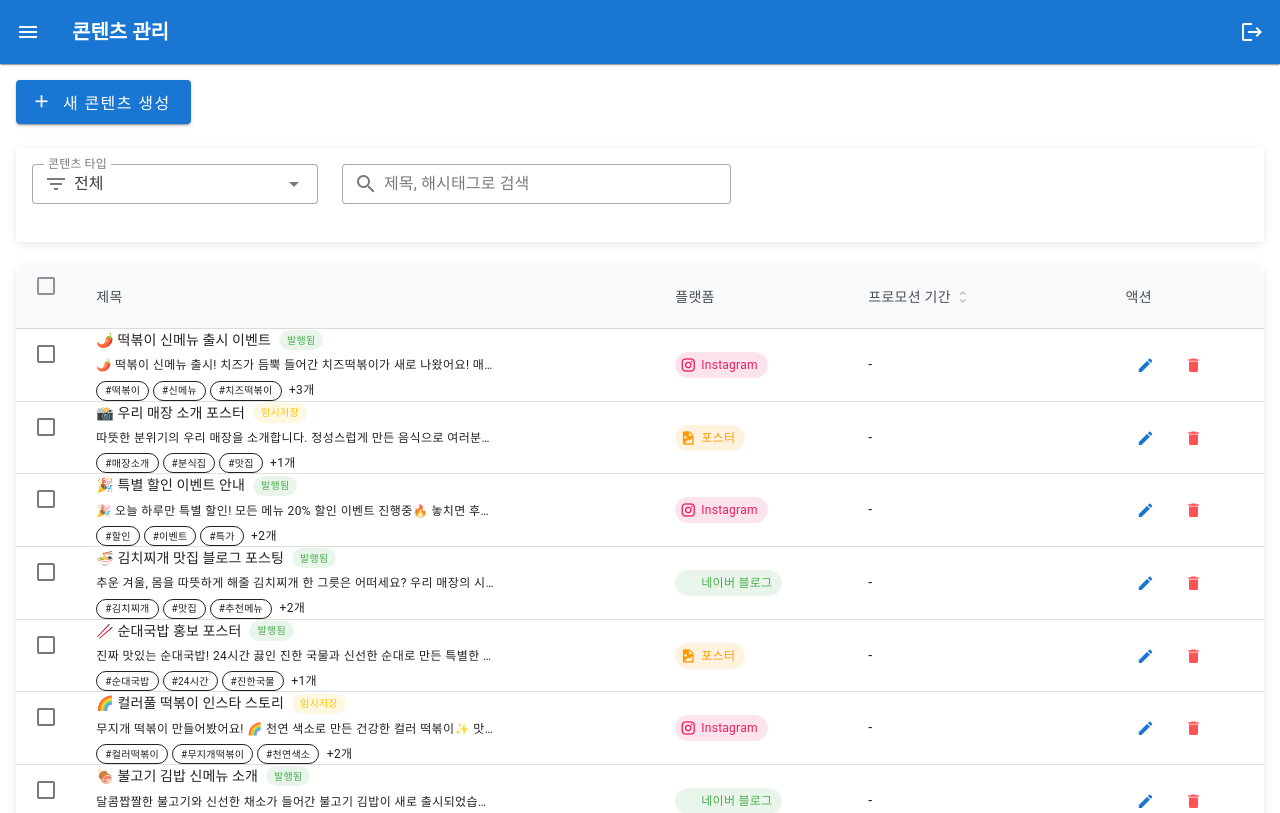
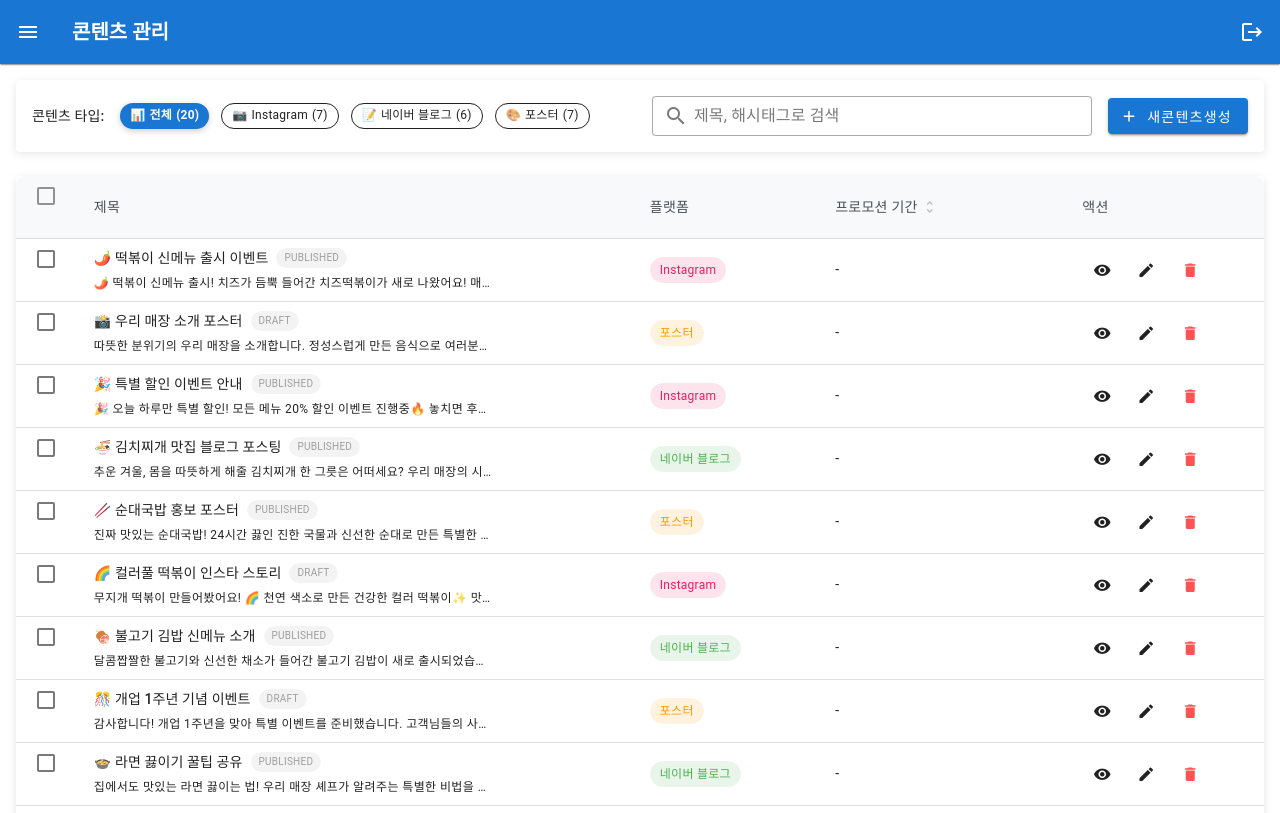
Before and after one commit to won-ktds/smarketing-frontend, a Vue app: page /content in a window 1280 px wide. Shown: the top 813 px of the page. Built offline with nearby package versions, Linux system fonts and the light colour scheme; sample sign-in values are in the browser's storage.

Commit message:
source edit

```diff
--- a/src/views/ContentManagementView.vue
+++ b/src/views/ContentManagementView.vue
@@ -1,38 +1,35 @@
 //* src/views/ContentManagementView.vue
 <template>
   <v-container fluid class="pa-4">
-    <!-- 상단 헤더 - 제목과 생성 버튼만 -->
-    <div class="d-flex justify-space-between align-center mb-6">
-      <!-- 새 콘텐츠 생성 버튼 -->
-      <v-btn
-        color="primary"
-        size="large"
-        prepend-icon="mdi-plus"
-        @click="$router.push('/content/create')"
-      >
-        새 콘텐츠 생성
-      </v-btn>
-    </div>
-
-    <!-- 필터 영역 - 통합된 필터 -->
+    <!-- 필터 영역 -->
     <v-card class="mb-6">
       <v-card-text>
         <v-row align="center">
-          <!-- 콘텐츠 타입 필터 -->
-          <v-col cols="12" md="3">
-            <v-select
-              v-model="selectedContentType"
-              :items="contentTypeOptions"
-              label="콘텐츠 타입"
-              variant="outlined"
-              density="compact"
-              prepend-inner-icon="mdi-filter-variant"
-              @update:model-value="applyFilters"
-            />
+          <!-- 콘텐츠 타입 필터 - 칩 형태로 변경 -->
+          <v-col cols="12" md="6">
+            <div class="d-flex align-center flex-wrap ga-2">
+              <span class="text-subtitle-2 font-weight-medium mr-2">콘텐츠 타입:</span>
+              <v-chip
+                v-for="type in contentTypeOptions"
+                :key="type.value"
+                :color="selectedContentType === type.value ? type.color : 'default'"
+                :variant="selectedContentType === type.value ? 'flat' : 'outlined'"
+                size="small"
+                class="mr-1 chip-hover"
+                @click="selectContentType(type.value)"
+              >
+                <span class="mr-1">{{ type.emoji }}</span>
+                {{ type.title.replace(type.emoji + ' ', '') }}
+                <span v-if="type.value !== 'all'" class="ml-1">({{ getTypeCount(type.value) }})</span>
+                <span v-else class="ml-1">({{ getTotalCount() }})</span>
+              </v-chip>
+            </div>
           </v-col>
 
+          <!-- 검색 및 새콘텐츠생성 버튼 -->
+          <v-col cols="12" md="6">
+            <div class="d-flex align-center ga-2">
               <!-- 제목 검색 -->
-          <v-col cols="12" md="4">
               <v-text-field
                 v-model="searchQuery"
                 label="제목, 해시태그로 검색"
@@ -40,8 +37,20 @@
                 variant="outlined"
                 density="compact"
                 clearable
+                hide-details
                 @update:model-value="applyFilters"
               />
+
+              <!-- 새 콘텐츠 생성 버튼 -->
+              <v-btn
+                color="primary"
+                prepend-icon="mdi-plus"
+                @click="$router.push('/content/create')"
+                class="ml-2"
+              >
+                새콘텐츠생성
+              </v-btn>
+            </div>
           </v-col>
         </v-row>
       </v-card-text>
@@ -143,21 +152,7 @@
                       </v-chip>
                     </div>
                     <div class="text-caption text-truncate grey--text" style="max-width: 400px;">
-                      {{ content.content }}
-                    </div>
-                    <div v-if="content.hashtags?.length" class="mt-1">
-                      <v-chip
-                        v-for="tag in content.hashtags.slice(0, 3)"
-                        :key="tag"
-                        size="x-small"
-                        variant="outlined"
-                        class="mr-1"
-                      >
-                        #{{ tag }}
-                      </v-chip>
-                      <span v-if="content.hashtags.length > 3" class="text-caption text-grey-600">
-                        +{{ content.hashtags.length - 3 }}개
-                      </span>
+                      {{ content.content ? content.content.substring(0, 80) + '...' : '' }}
                     </div>
                   </div>
                 </td>
@@ -167,9 +162,6 @@
                     size="small"
                     variant="tonal"
                   >
-                    <v-icon start size="16" :color="getPlatformColor(content.platform)">
-                      {{ getPlatformIcon(content.platform) }}
-                    </v-icon>
                     {{ getPlatformText(content.platform) }}
                   </v-chip>
                 </td>
@@ -179,13 +171,18 @@
                   </div>
                 </td>
                 <td @click.stop>
-                  <div class="d-flex ga-2">
+                  <div class="d-flex ga-1">
+                    <v-btn
+                      icon="mdi-eye"
+                      size="small"
+                      variant="text"
+                      @click="showDetail(content)"
+                    />
                     <v-btn
                       icon="mdi-pencil"
                       size="small"
                       variant="text"
-                      color="primary"
-                      @click="editContent(content)"
+                      @click="showDetailWithEdit(content)"
                     />
                     <v-btn
                       icon="mdi-delete"
@@ -201,62 +198,64 @@
           </v-table>
         </div>
       </v-card-text>
+    </v-card>
 
     <!-- 페이지네이션 -->
-      <v-card-actions v-if="totalPages > 1" class="justify-center">
+    <div v-if="totalPages > 1" class="d-flex justify-center mt-6">
       <v-pagination
         v-model="currentPage"
         :length="totalPages"
         :total-visible="7"
-          circle
+        color="primary"
+        @update:model-value="scrollToTop"
       />
-      </v-card-actions>
-    </v-card>
+    </div>
 
-    <!-- 상세보기/편집 다이얼로그 -->
-    <v-dialog v-model="showDetailDialog" max-width="800" scrollable>
-      <v-card v-if="selectedContent">
+    <!-- 상세 보기/수정 다이얼로그 -->
+    <v-dialog v-model="showDetailDialog" max-width="800px" scrollable>
+      <v-card>
         <v-card-title class="d-flex justify-space-between align-center">
-          <span>{{ isEditMode ? '콘텐츠 편집' : '콘텐츠 상세보기' }}</span>
-          <v-btn icon="mdi-close" variant="text" @click="showDetailDialog = false" />
+          <span>{{ isEditMode ? '콘텐츠 수정' : '콘텐츠 상세 정보' }}</span>
+          <v-btn
+            icon="mdi-close"
+            variant="text"
+            @click="closeDialog"
+          />
         </v-card-title>
 
         <v-divider />
 
-        <v-card-text style="max-height: 600px;">
-          <v-form ref="editForm" v-model="editFormValid">
+        <v-card-text class="pa-4" style="max-height: 70vh;">
+          <v-form ref="editForm" v-model="editFormValid" v-if="selectedContent">
             <!-- 제목 -->
             <div class="mb-4">
               <label class="text-subtitle-2 font-weight-medium mb-2 d-block">제목</label>
               <v-text-field
                 v-if="isEditMode"
                 v-model="editingContent.title"
+                :rules="titleRules"
                 variant="outlined"
                 density="compact"
-                :rules="titleRules"
               />
-              <div v-else class="text-body-1">{{ selectedContent.title }}</div>
+              <div v-else class="text-body-1 font-weight-medium">
+                {{ selectedContent.title }}
+              </div>
             </div>
 
             <!-- 플랫폼 (수정 시 비활성화) -->
             <div class="mb-4">
               <label class="text-subtitle-2 font-weight-medium mb-2 d-block">플랫폼</label>
-              <div class="d-flex align-center">
               <v-chip :color="getPlatformColor(selectedContent.platform)" variant="tonal">
-                  <v-icon start size="16" :color="getPlatformColor(selectedContent.platform)">
-                    {{ getPlatformIcon(selectedContent.platform) }}
-                  </v-icon>
                 {{ getPlatformText(selectedContent.platform) }}
               </v-chip>
-                <span v-if="isEditMode" class="text-caption text-grey-600 ml-2">
-                  (플랫폼은 수정할 수 없습니다)
-                </span>
+              <div v-if="isEditMode" class="text-caption text-grey-600 mt-1">
+                플랫폼은 수정할 수 없습니다.
               </div>
             </div>
 
-            <!-- 프로모션 기간 -->
+            <!-- 홍보 기간 -->
             <div class="mb-4">
-              <label class="text-subtitle-2 font-weight-medium mb-2 d-block">프로모션 기간</label>
+              <label class="text-subtitle-2 font-weight-medium mb-2 d-block">홍보 기간</label>
               <div v-if="isEditMode" class="d-flex ga-2">
                 <v-text-field
                   v-model="editingContent.startDate"
@@ -278,15 +277,12 @@
               </div>
             </div>
 
-            <!-- 콘텐츠 내용 (수정 시 비활성화) -->
+            <!-- 내용 (수정 시 비활성화) -->
             <div class="mb-4">
-              <label class="text-subtitle-2 font-weight-medium mb-2 d-block">콘텐츠 내용</label>
-              <div v-if="isEditMode">
-                <div class="pa-3 bg-grey-lighten-4 rounded text-body-2" style="white-space: pre-wrap;">
-                  {{ selectedContent.content }}
-                </div>
-                <div class="text-caption text-grey-600 mt-1">
-                  콘텐츠 내용은 수정할 수 없습니다. 새로 생성해주세요.
+              <label class="text-subtitle-2 font-weight-medium mb-2 d-block">내용</label>
+              <div v-if="isEditMode" class="pa-3 bg-grey-lighten-4 rounded">
+                <div class="text-body-2 text-grey-600 mb-2">
+                  내용은 수정할 수 없습니다. 새로 생성해주세요.
                 </div>
               </div>
               <div v-else class="text-body-1" style="white-space: pre-wrap;">
@@ -444,10 +440,10 @@ const errorMessage = ref('')
 
 // 옵션 데이터
 const contentTypeOptions = [
-  { title: '전체', value: 'all' },
-  { title: 'Instagram', value: 'instagram' },
-  { title: '네이버 블로그', value: 'blog' },
-  { title: '포스터', value: 'poster' }
+  { title: '📊 전체', value: 'all', color: 'primary', emoji: '📊' },
+  { title: '📷 Instagram', value: 'instagram', color: 'pink', emoji: '📷' },
+  { title: '📝 네이버 블로그', value: 'blog', color: 'green', emoji: '📝' },
+  { title: '🎨 포스터', value: 'poster', color: 'orange', emoji: '🎨' }
 ]
 
 const statusOptions = [
@@ -474,7 +470,17 @@ const filteredContents = computed(() => {
 
   // 콘텐츠 타입 필터
   if (selectedContentType.value !== 'all') {
-    contents = contents.filter(content => content.platform === selectedContentType.value)
+    contents = contents.filter(content => {
+      // 플랫폼 매핑 처리
+      const platformMapping = {
+        'instagram': ['instagram', 'INSTAGRAM'],
+        'blog': ['blog', 'NAVER_BLOG', 'naver_blog'],
+        'poster': ['poster', 'POSTER']
+      }
+
+      const allowedPlatforms = platformMapping[selectedContentType.value] || [selectedContentType.value]
+      return allowedPlatforms.includes(content.platform)
+    })
   }
 
   // 검색 필터
@@ -539,6 +545,135 @@ const totalPages = computed(() => {
   return Math.ceil(filteredContents.value.length / itemsPerPage.value)
 })
 
+// 메서드
+const loadContents = async () => {
+  loading.value = true
+  try {
+    await contentStore.loadContents()
+  } catch (error) {
+    console.error('콘텐츠 로딩 실패:', error)
+    showError.value = true
+    errorMessage.value = '콘텐츠를 불러오는데 실패했습니다.'
+  } finally {
+    loading.value = false
+  }
+}
+
+const selectContentType = (type) => {
+  selectedContentType.value = type
+  currentPage.value = 1
+  // 필터 변경 시 정렬 상태 초기화하지 않음 (별도 처리)
+}
+
+const applyFilters = () => {
+  currentPage.value = 1
+}
+
+const scrollToTop = () => {
+  window.scrollTo({ top: 0, behavior: 'smooth' })
+}
+
+const showDetail = (content) => {
+  selectedContent.value = { ...content }
+  isEditMode.value = false
+  showDetailDialog.value = true
+}
+
+const showDetailWithEdit = (content) => {
+  selectedContent.value = { ...content }
+  editingContent.value = { ...content }
+  isEditMode.value = true
+  showDetailDialog.value = true
+}
+
+const showEditMode = () => {
+  editingContent.value = { ...selectedContent.value }
+  isEditMode.value = true
+}
+
+const cancelEdit = () => {
+  isEditMode.value = false
+  editingContent.value = null
+}
+
+const saveEdit = async () => {
+  if (!editForm.value.validate()) return
+
+  updating.value = true
+  try {
+    await contentStore.updateContent(editingContent.value.id, editingContent.value)
+    selectedContent.value = { ...editingContent.value }
+    isEditMode.value = false
+    editingContent.value = null
+    showSuccess.value = true
+    successMessage.value = '콘텐츠가 성공적으로 수정되었습니다.'
+  } catch (error) {
+    console.error('콘텐츠 수정 실패:', error)
+    showError.value = true
+    errorMessage.value = '콘텐츠 수정에 실패했습니다.'
+  } finally {
+    updating.value = false
+  }
+}
+
+const closeDialog = () => {
+  showDetailDialog.value = false
+  isEditMode.value = false
+  selectedContent.value = null
+  editingContent.value = null
+}
+
+const confirmDelete = async (content) => {
+  if (confirm(`"${content.title}" 콘텐츠를 삭제하시겠습니까?`)) {
+    try {
+      await contentStore.deleteContent(content.id)
+      showSuccess.value = true
+      successMessage.value = '콘텐츠가 성공적으로 삭제되었습니다.'
+      closeDialog()
+    } catch (error) {
+      console.error('콘텐츠 삭제 실패:', error)
+      showError.value = true
+      errorMessage.value = '콘텐츠 삭제에 실패했습니다.'
+    }
+  }
+}
+
+const deleteSelectedItems = async () => {
+  if (selectedItems.value.length === 0) return
+
+  if (confirm(`선택된 ${selectedItems.value.length}개의 콘텐츠를 삭제하시겠습니까?`)) {
+    try {
+      await Promise.all(selectedItems.value.map(id => contentStore.deleteContent(id)))
+      selectedItems.value = []
+      selectAll.value = false
+      showSuccess.value = true
+      successMessage.value = '선택된 콘텐츠가 성공적으로 삭제되었습니다.'
+    } catch (error) {
+      console.error('콘텐츠 일괄 삭제 실패:', error)
+      showError.value = true
+      errorMessage.value = '콘텐츠 삭제에 실패했습니다.'
+    }
+  }
+}
+
+const toggleSelectAll = () => {
+  if (selectAll.value) {
+    selectedItems.value = paginatedContents.value.map(content => content.id)
+  } else {
+    selectedItems.value = []
+  }
+}
+
+const sortByPromotionDate = () => {
+  if (promotionSortOrder.value === 'none') {
+    promotionSortOrder.value = 'asc'
+  } else if (promotionSortOrder.value === 'asc') {
+    promotionSortOrder.value = 'desc'
+  } else {
+    promotionSortOrder.value = 'none'
+  }
+}
+
 // 헬퍼 메서드
 const getTotalCount = () => {
   return contentStore.contents?.length || 0
@@ -546,7 +681,17 @@ const getTotalCount = () => {
 
 const getTypeCount = (type) => {
   if (type === 'all') return getTotalCount()
-  return contentStore.contents?.filter(content => content.platform === type).length || 0
+  return contentStore.contents?.filter(content => {
+    // 플랫폼 매핑 처리
+    const platformMapping = {
+      'instagram': ['instagram', 'INSTAGRAM'],
+      'blog': ['blog', 'NAVER_BLOG', 'naver_blog'],
+      'poster': ['poster', 'POSTER']
+    }
+
+    const allowedPlatforms = platformMapping[type] || [type]
+    return allowedPlatforms.includes(content.platform)
+  }).length || 0
 }
 
 const getPlatformColor = (platform) => {
@@ -559,18 +704,6 @@ const getPlatformColor = (platform) => {
     'POSTER': 'orange'
   }
   return colors[platform] || 'grey'
-}
-
-const getPlatformIcon = (platform) => {
-  const icons = {
-    'instagram': 'mdi-instagram',
-    'INSTAGRAM': 'mdi-instagram',
-    'blog': 'mdi-blogger',
-    'NAVER_BLOG': 'mdi-blogger',
-    'poster': 'mdi-file-image',
-    'POSTER': 'mdi-file-image'
-  }
-  return icons[platform] || 'mdi-web'
 }
 
 const getPlatformText = (platform) => {
@@ -588,9 +721,7 @@ const getPlatformText = (platform) => {
 const getStatusColor = (status) => {
   const colors = {
     'published': 'success',
-    'PUBLISHED': 'success',
     'draft': 'warning',
-    'DRAFT': 'warning',
     'archived': 'grey'
   }
   return colors[status] || 'grey'
@@ -599,173 +730,36 @@ const getStatusColor = (status) => {
 const getStatusText = (status) => {
   const texts = {
     'published': '발행됨',
-    'PUBLISHED': '발행됨',
     'draft': '임시저장',
-    'DRAFT': '임시저장',
     'archived': '보관됨'
   }
   return texts[status] || status
 }
 
+const formatDateRange = (startDate, endDate) => {
+  if (!startDate && !endDate) return '-'
+
   const formatDate = (date) => {
-  if (!date) return '-'
+    if (!date) return ''
     return new Date(date).toLocaleDateString('ko-KR', {
       year: 'numeric',
-    month: '2-digit',
-    day: '2-digit'
-  }).replace(/\./g, '.').replace(/ /g, '')
+      month: 'short',
+      day: 'numeric'
+    })
   }
 
-const formatDateRange = (startDate, endDate) => {
-  if (!startDate || !endDate) return '-'
+  const start = formatDate(startDate)
+  const end = formatDate(endDate)
 
-  const start = new Date(startDate).toLocaleDateString('ko-KR', {
-    year: 'numeric',
-    month: '2-digit',
-    day: '2-digit'
-  }).replace(/\./g, '.').replace(/ /g, '')
-
-  const end = new Date(endDate).toLocaleDateString('ko-KR', {
-    year: 'numeric',
-    month: '2-digit',
-    day: '2-digit'
-  }).replace(/\./g, '.').replace(/ /g, '')
-
+  if (start && end) {
     return `${start} ~ ${end}`
+  } else if (start) {
+    return `${start} ~`
+  } else if (end) {
+    return `~ ${end}`
   }
 
-// 정렬 관련 메서드
-const sortByPromotionDate = () => {
-  // 프로모션 기간 정렬 토글
-  if (promotionSortOrder.value === 'none') {
-    promotionSortOrder.value = 'asc'
-  } else if (promotionSortOrder.value === 'asc') {
-    promotionSortOrder.value = 'desc'
-  } else {
-    promotionSortOrder.value = 'none'
-  }
-
-  // 다른 정렬 옵션을 리셋
-  if (promotionSortOrder.value !== 'none') {
-    sortBy.value = 'latest' // 기본값으로 리셋
-  }
-
-  currentPage.value = 1
-}
-
-// 필터 관련 메서드
-const applyFilters = () => {
-  // 필터 적용 시 프로모션 정렬 리셋
-  promotionSortOrder.value = 'none'
-  currentPage.value = 1
-}
-
-const applySorting = () => {
-  // 다른 정렬 적용 시 프로모션 정렬 리셋
-  promotionSortOrder.value = 'none'
-  currentPage.value = 1
-}
-
-// 선택 관련 메서드
-const toggleSelectAll = () => {
-  if (selectAll.value) {
-    selectedItems.value = paginatedContents.value.map(content => content.id)
-  } else {
-    selectedItems.value = []
-  }
-}
-
-const deleteSelectedItems = async () => {
-  if (selectedItems.value.length === 0) return
-
-  if (confirm(`선택된 ${selectedItems.value.length}개의 콘텐츠를 삭제하시겠습니까?`)) {
-    try {
-      await contentStore.deleteMultipleContents(selectedItems.value)
-      selectedItems.value = []
-      selectAll.value = false
-      showSuccessMessage('선택된 콘텐츠가 삭제되었습니다.')
-    } catch (error) {
-      showErrorMessage('콘텐츠 삭제 중 오류가 발생했습니다.')
-    }
-  }
-}
-
-// 상세 보기 관련 메서드
-const showDetail = (content) => {
-  selectedContent.value = content
-  showDetailDialog.value = true
-  isEditMode.value = false
-}
-
-const showEditMode = () => {
-  editingContent.value = {
-    ...selectedContent.value,
-    hashtags: [...(selectedContent.value.hashtags || [])]
-  }
-  isEditMode.value = true
-}
-
-// 편집 관련 메서드
-const editContent = (content) => {
-  selectedContent.value = content
-  editingContent.value = {
-    ...content,
-    hashtags: [...(content.hashtags || [])]
-  }
-  isEditMode.value = true
-  showDetailDialog.value = true
-}
-
-const cancelEdit = () => {
-  editingContent.value = null
-  isEditMode.value = false
-}
-
-const saveEdit = async () => {
-  if (!editFormValid.value) return
-
-  updating.value = true
-  try {
-    await contentStore.updateContent(editingContent.value.id, editingContent.value)
-    selectedContent.value = { ...editingContent.value }
-    showSuccessMessage('콘텐츠가 수정되었습니다.')
-    isEditMode.value = false
-    editingContent.value = null
-  } catch (error) {
-    showErrorMessage('콘텐츠 수정 중 오류가 발생했습니다.')
-  } finally {
-    updating.value = false
-  }
-}
-
-// 삭제 관련 메서드
-const confirmDelete = (content) => {
-  if (confirm(`"${content.title}" 콘텐츠를 삭제하시겠습니까?`)) {
-    deleteContent(content.id)
-  }
-}
-
-const deleteContent = async (contentId) => {
-  try {
-    await contentStore.deleteContent(contentId)
-    showSuccessMessage('콘텐츠가 삭제되었습니다.')
-    if (showDetailDialog.value) {
-      showDetailDialog.value = false
-    }
-  } catch (error) {
-    showErrorMessage('콘텐츠 삭제 중 오류가 발생했습니다.')
-  }
-}
-
-// 메시지 관련 메서드
-const showSuccessMessage = (message) => {
-  successMessage.value = message
-  showSuccess.value = true
-}
-
-const showErrorMessage = (message) => {
-  errorMessage.value = message
-  showError.value = true
+  return '-'
 }
 
 // 라이프사이클
@@ -774,7 +768,9 @@ onMounted(async () => {
   try {
     await contentStore.loadContents()
   } catch (error) {
-    showErrorMessage('콘텐츠를 불러오는 중 오류가 발생했습니다.')
+    console.error('콘텐츠 로딩 실패:', error)
+    showError.value = true
+    errorMessage.value = '콘텐츠를 불러오는데 실패했습니다.'
   } finally {
     loading.value = false
   }
@@ -816,6 +812,28 @@ watch(promotionSortOrder, (newVal) => {
 
 .sortable-header .v-icon {
   transition: color 0.2s ease-in-out;
+}
+
+/* 칩 hover 효과 강화 */
+.v-chip {
+  cursor: pointer;
+  transition: all 0.2s ease-in-out;
+}
+
+.v-chip:hover {
+  transform: translateY(-1px);
+  box-shadow: 0 2px 4px rgba(0, 0, 0, 0.1);
+}
+
+.chip-hover:hover {
+  transform: translateY(-2px);
+  box-shadow: 0 4px 8px rgba(0, 0, 0, 0.15);
+}
+
+/* 선택된 칩 강조 */
+.v-chip.v-chip--variant-flat {
+  font-weight: 600;
+  box-shadow: 0 2px 6px rgba(0, 0, 0, 0.2);
 }
 
 /* 버튼 hover 효과 */
```
Lines whose indentation alone changed are shown as unchanged.
